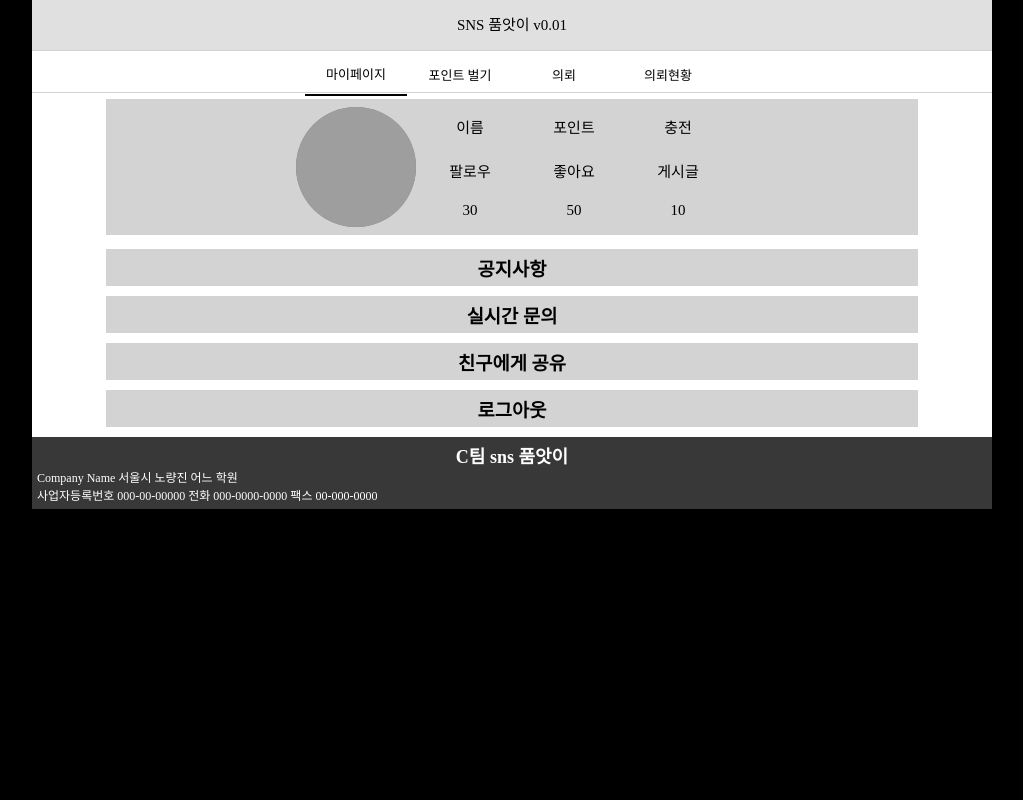
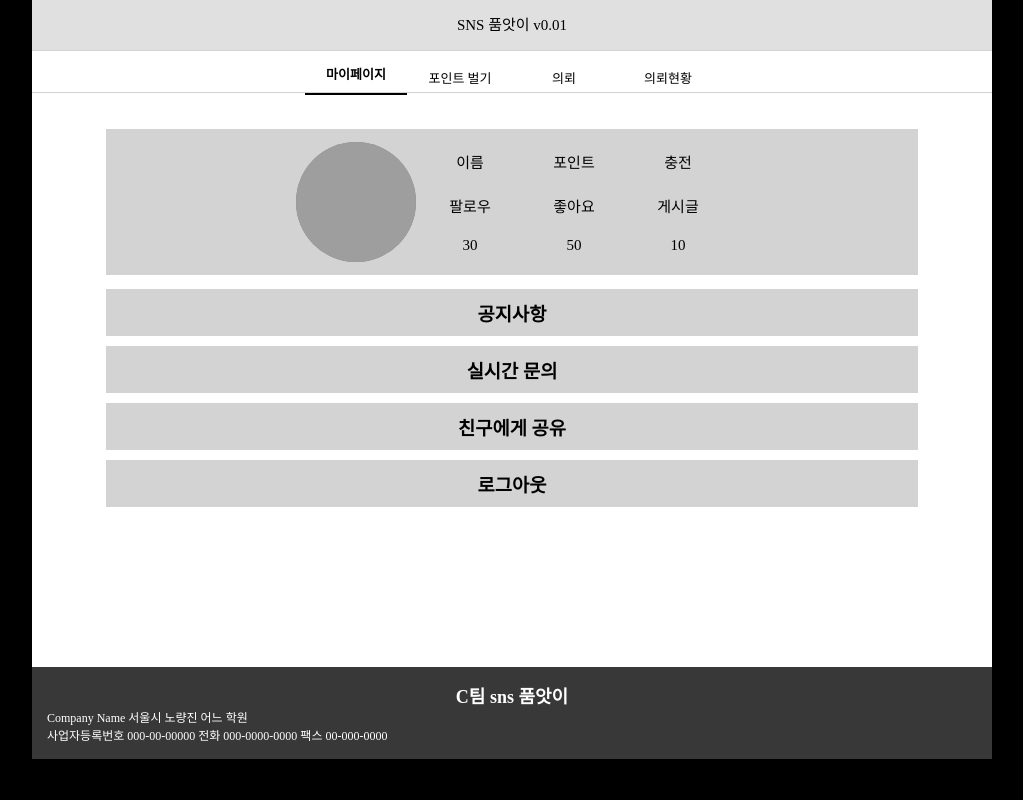
Before and after one commit to ParkWonBin/0_Sejong, a Java web app: page /main1.jsp in a window 1280 px wide. Shown: the whole page, without its empty margins (128-1151 px from the left). Run offline with Tomcat 11, a stand-in JSP engine, Linux system fonts and the light colour scheme; grey boxes are pictures that could not be loaded.

Commit message:
여기까진 안전하다.

```diff
--- a/SNSProject/WebContent/htmltegs/footer.jsp
+++ b/SNSProject/WebContent/htmltegs/footer.jsp
@@ -2,7 +2,9 @@
     pageEncoding="UTF-8"%>
 
 <footer id="footer"class="phone">
-  <h2>C팀 sns 품앗이</h2>
-  <p> Company Name  서울시 노량진 어느 학원 <br>
-      사업자등록번호 000-00-00000   전화 000-0000-0000   팩스 00-000-0000</p>
+	<div style="padding: 10px">
+	  <h2>C팀 sns 품앗이</h2>
+	  <p> Company Name  서울시 노량진 어느 학원 <br>
+	      사업자등록번호 000-00-00000   전화 000-0000-0000   팩스 00-000-0000</p>
+	</div>
 </footer>
--- a/SNSProject/WebContent/main.css
+++ b/SNSProject/WebContent/main.css
@@ -16,8 +16,8 @@
 /* 네비, 메뉴  */
     #nav{   background-color: white; font-size: 13px;  height: 21px;  text-align: center; padding-bottom: 10px;padding-top:10px ;
             border-top: 1px solid lightgray; border-bottom: 1px solid lightgray;}
-    .menu { padding-bottom: 11px; width: 25%; overflow: hidden;}
-    .menu_active {display: inline-block; padding-bottom: 11px; border-bottom: 2px solid black; width: 100px;}
+    .menu { padding-bottom: 5px; width: 25%; overflow: hidden;}
+    .menu_active {display: inline-block; padding-bottom: 10px; border-bottom: 2px solid black; width: 100px; font-weight: bold;}
 
 /* 섹션 */
     /* 가운데 정렬 */
@@ -60,21 +60,22 @@
 
 
   /* 로그인 창 새로 추가된 부분 */
-  .loginBox{ display: inline-block; margin: 20px auto; border: 2px solid gray; padding: 5px; width: 80%; ; text-align: center;}
+  .loginBox{ display: inline-block; margin: 10px auto; border: 2px solid gray; padding: 5px; width: 80%; ; text-align: center;}
   .loginBox_Photo{ margin: 20px auto; background-color: gray; border-radius: 50%; height: 200px; width: 200px; overflow: hidden;}
 
 /* 의뢰현황 테이블 */
     .Qtable{ display: inline-block;}
-    .Qtable_Photo{ background-color:gray; width: 100%;; overflow: hidden;}
+    .Qtable_Photo{ background-color:gray;}
     .Qtable_left{float: left;}
     .Qtable_right{float: right;}
     .Qtable_bar{ border: 2px solid #383838; background-color: white; height: 10px; margin-top: 10px; margin-left: 120px;}
     .Qtable_bar_inside{width:10%; background-color: #383838; height: 100%; float: left;}
 
-
+/* 빈 여백  */
+.white_space{height:30px}
 
 /* 프로필 */
 .Profile{margin: auto;}
 .Profile tr td{width: 100px; font-size: 15px;}
 .Profile_Photo{background-color: gray; border-radius: 50%; height: 120px; width: 120px; overflow: hidden;}
-.MyPageBox{background-color: lightgray; width: 90%; margin: 5px; padding: 5px; display: inline-block; }
+.MyPageBox{background-color: lightgray; width: 90%; margin: 5px; padding: 10px 5px; display: inline-block; }
--- a/SNSProject/WebContent/main0.jsp
+++ b/SNSProject/WebContent/main0.jsp
@@ -14,6 +14,7 @@
         <!-- Section : 내부에 article 있음-->
         <section id="section" class="phone" >
 
+        <div class="white_space"></div>
 
             <article id="article">
 
@@ -21,11 +22,13 @@
 
                 <div class='loginBox'> <a href="main1.jsp"> <h3>Like Exchanger <br> 좋아요, 팔로우 서비스 </h3> </a> </div>
                 <div class='loginBox'>  <a href="login.jsp"> <h3>로그인</h3> </a> </div>
+                <div class='loginBox'>  <a href="join.jsp"> <h3>회원가입</h3> </a> </div>
+                <div class='loginBox'>  <a href="findID.jsp"> <h3>ID/PW찾기</h3> </a> </div>
                 <div class='loginBox'> <h4> 로그인 시 약관 동의로 간주 <br> 약관 바로가기 </h4> </div>
 
             </article>
+<div class="white_space"></div>
         </section>
-
     <!-- 푸터 -->
     <%@ include file= "htmltegs/footer.jsp" %>
 </body>
--- a/SNSProject/WebContent/main1.jsp
+++ b/SNSProject/WebContent/main1.jsp
@@ -20,6 +20,9 @@
         <section id="section" class="phone" >
 
             <article id="article" >
+<!-- 여백  -->
+<div class="white_space"></div>
+
 
                 <div class="MyPageBox">
                     <table class="Profile">
@@ -50,6 +53,11 @@
                 <div class="MyPageBox"> <a href="main0.jsp"> <h3>로그아웃</h3> </a> </div>
 
 
+        <div class="white_space"></div>
+        <div class="white_space"></div>
+        <div class="white_space"></div>
+        <div class="white_space"></div>
+        <div class="white_space"></div>
             </article>
 
         </section>
--- a/SNSProject/WebContent/main2.jsp
+++ b/SNSProject/WebContent/main2.jsp
@@ -43,6 +43,9 @@
 				<span> <img class='leftBox' src="https://placeimg.com/1080/1080/any" ></span>
                 <span> <img class='leftBox' src="https://placeimg.com/1080/1080/any" ></span>
                 <span> <img class='leftBox' src="https://placeimg.com/1080/1080/any" ></span>
+				<span> <img class='leftBox' src="https://placeimg.com/1080/1080/any" ></span>
+                <span> <img class='leftBox' src="https://placeimg.com/1080/1080/any" ></span>
+                <span> <img class='leftBox' src="https://placeimg.com/1080/1080/any" ></span>
 
             </article>
 
--- a/SNSProject/WebContent/main3.jsp
+++ b/SNSProject/WebContent/main3.jsp
@@ -43,6 +43,9 @@
 				<span> <img class='leftBox' src="https://placeimg.com/1080/1080/any" ></span>
                 <span> <img class='leftBox' src="https://placeimg.com/1080/1080/any" ></span>
                 <span> <img class='leftBox' src="https://placeimg.com/1080/1080/any" ></span>
+				<span> <img class='leftBox' src="https://placeimg.com/1080/1080/any" ></span>
+                <span> <img class='leftBox' src="https://placeimg.com/1080/1080/any" ></span>
+                <span> <img class='leftBox' src="https://placeimg.com/1080/1080/any" ></span>
 
             </article>
 
```
Also changed, not shown: SNSProject/WebContent/main4.jsp (+7 -1 lines).
